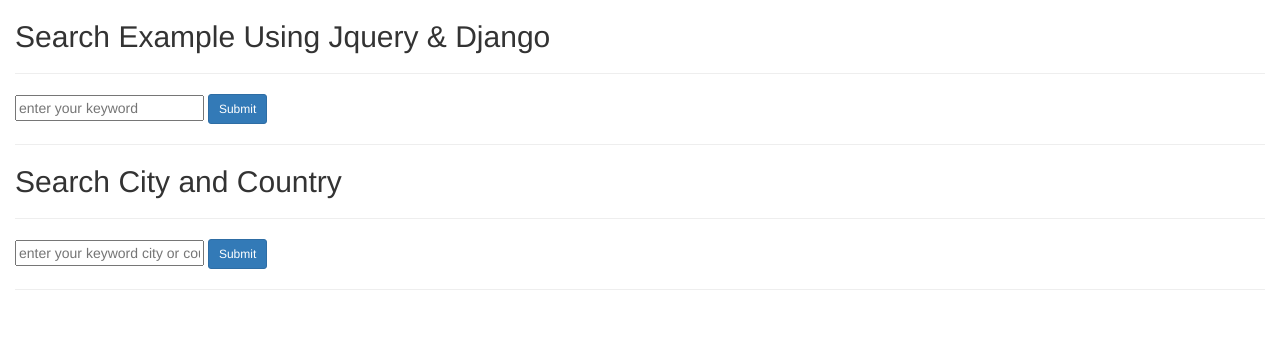
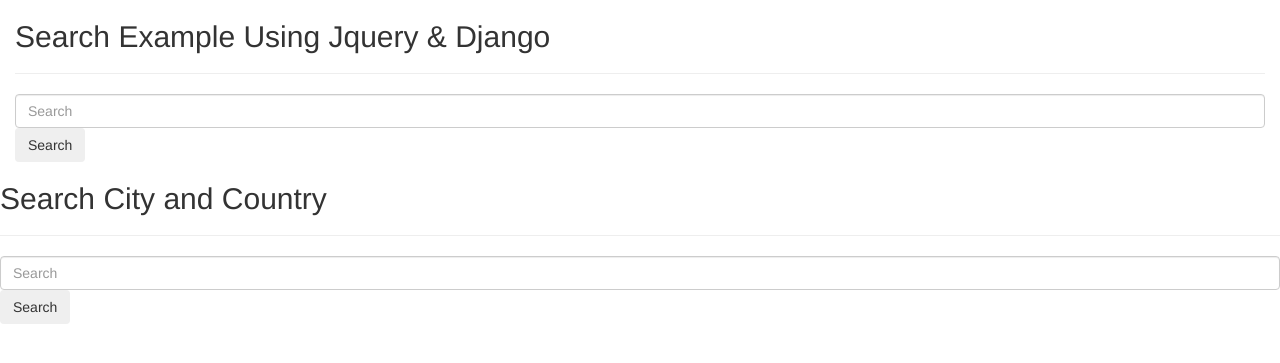
Before and after one commit to imranlatur24/jquery_search, a Django app: page / in a window 1280 px wide. Shown: the top 363 px of the page. Run offline with Django 3.2, Linux system fonts and the light colour scheme; some libraries are stand-ins or nearby versions.

Commit message:
done changes

```diff
--- a/app/models.py
+++ b/app/models.py
@@ -5,9 +5,13 @@
     city=models.CharField(max_length=25)
     class Meta:
         db_table='search_city'
+    def __str__(self) -> str:
+        return self.city
 
 class CityCountry(models.Model):
     city=models.CharField(max_length=25)
     country=models.CharField(max_length=25)
     class Meta:
         db_table='search_city_country'
+    def __str__(self) -> str:
+        return self.city and self.country
--- a/app/templates/index.html
+++ b/app/templates/index.html
@@ -15,21 +15,35 @@
     <!-- search -->
     <div class="container-fluid">
         <h2>Search Example Using Jquery & Django</h2><hr>
-        <div class="header-search">
+        <!-- <div class="header-search">
             <form action="/search/" method="post">
                 {% csrf_token %}
                 <input id="query" name="query" class="input search-input" type="text" placeholder="enter your keyword">
                 <input type="submit" class="btn btn-primary btn-sm" id="search-btn">
             </form>
-        </div><hr>
+        </div><hr> -->
+        <div class="container-fluid"></div>
+          <form class="d-flex"  action="/search_city_country/" method="post">
+            <input class="form-control me-2" id="query" name="query" type="search"
+            placeholder="Search" aria-label="Search">
+            <button class="btn btn-outline-success" type="submit" id="search-btn">Search</button>
+          </form>
+          </div>
+
         <h2>Search City and Country</h2><hr>
-        <div class="header-search">
+        <form class="d-flex"  action="/search_city_country/" method="post">
+          <input class="form-control me-2" id="query_cc" name="querycc" type="search"
+           placeholder="Search" aria-label="Search">
+          <button class="btn btn-outline-success" type="submit">Search</button>
+        </form>
+      </div>
+        <!-- <div class="header-search">
             <form action="/search_city_country/" method="post">
                 {% csrf_token %}
                 <input id="query_cc" name="querycc" class="input search-input" type="text" placeholder="enter your keyword city or country">
                 <input type="submit" class="btn btn-primary btn-sm" id="search-btn2">
             </form>
-        </div><hr>
+        </div><hr> -->
     </div>
 
     <script>
```
